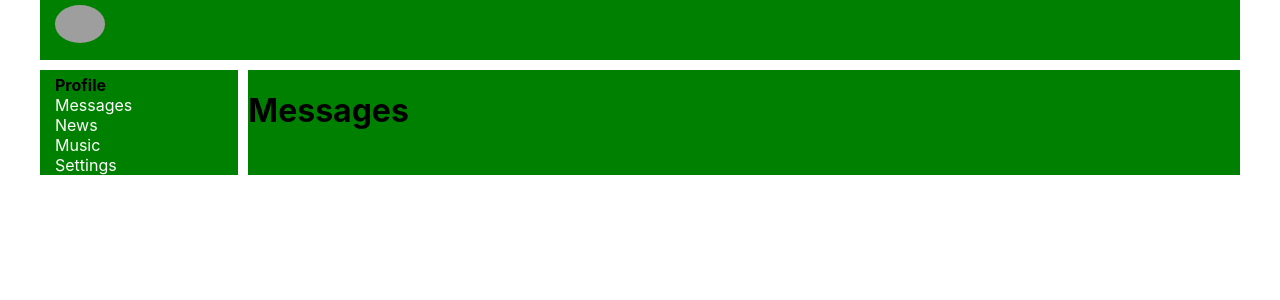
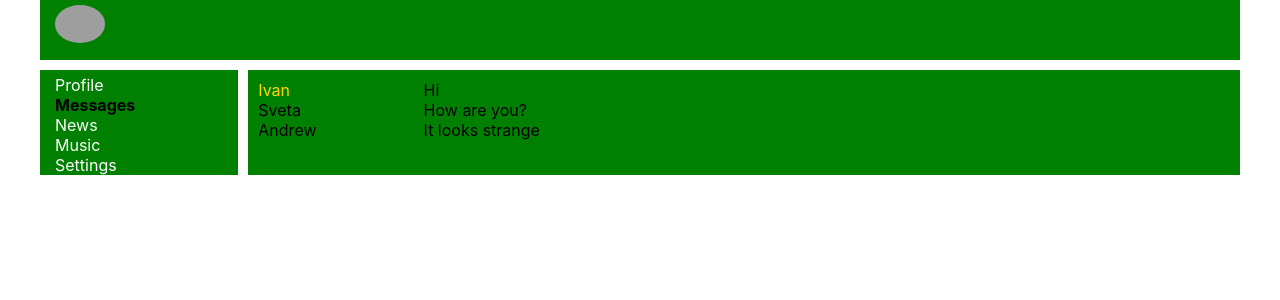
Before and after one commit to IvanDegN/react_project, a React (Create React App) app: page /messages in a window 1280 px wide. Shown: the top 300 px of the page. Built offline with nearby package versions, Linux system fonts and the light colour scheme; grey boxes are pictures that could not be loaded.

Commit message:
Создана вёрстка для страницы Messages

```diff
--- a/src/components/Messages/Messages.jsx
+++ b/src/components/Messages/Messages.jsx
@@ -1,10 +1,26 @@
-
+import style from './Messages.module.css'
 
 const Messages = () =>
 {
     return (
-        <div>
-            <h1>Messages</h1>
+        <div className={style.dialogs}>
+
+            <div className={style.dialogsItems}>
+                <div className={`${style.dialog} ${style.active}`}>
+                    Ivan
+                </div>
+                <div className={style.dialog}>
+                    Sveta
+                </div>
+                <div className={style.dialog}>
+                    Andrew
+                </div>
+            </div>
+            <div className={style.messages}>
+                <div className={style.message}>Hi</div>
+                <div className={style.message}>How are you?</div>
+                <div className={style.message}>It looks strange</div>
+            </div>
         </div>
     );
 }
--- a/src/components/Messages/Messages.module.css
+++ b/src/components/Messages/Messages.module.css
@@ -0,0 +1,30 @@
+.dialogs
+{
+    display: grid;
+    grid-template-columns: 2fr 10fr;
+}
+
+.dialogsItems
+{
+    padding: 10px;
+}
+
+.dialogsItems .active
+{
+    color: gold;
+}
+
+.dialog
+{
+
+}
+
+.messages
+{
+    padding: 10px;
+}
+
+.message
+{
+
+}
--- a/src/components/NavBar/Nav.module.css
+++ b/src/components/NavBar/Nav.css
@@ -22,9 +22,21 @@
     color: gold;
 }
 
+
+
 .nav a.active
 {
     color: black;
     font-weight: bold;
     cursor: default;
 }
+
+nav a.active:hover
+{
+    color: black;
+}
+
+.default
+{
+    color: white;
+}
--- a/src/components/NavBar/Nav.jsx
+++ b/src/components/NavBar/Nav.jsx
@@ -1,28 +1,27 @@
-import style from './Nav.module.css'
+import './Nav.css'
 import {NavLink} from "react-router-dom";
 
 const Nav = () =>
 {
     return (
-        <nav className={style.nav}>
+        <nav className={'nav'}>
             <div>
-                <NavLink className={style.active} to={'/profile'}>Profile</NavLink>
+                <NavLink    to={'/profile'} >Profile</NavLink>
             </div>
             <div>
-                <NavLink to={'/messages'}>Messages</NavLink>
+                <NavLink   to={'/messages'} >Messages</NavLink>
             </div>
             <div>
-                <NavLink to={'/news'}>News</NavLink>
+                <NavLink  to={'/news'} >News</NavLink>
             </div>
             <div>
-                <NavLink to={'/music'}>Music</NavLink>
+                <NavLink  to={'/music'} >Music</NavLink>
             </div>
 
             <div>
-                <NavLink to={'/settings'}>Settings</NavLink>
+                <NavLink  to={'/settings'} >Settings</NavLink>
             </div>
         </nav>
     );
 }
-
 export default Nav;
```
